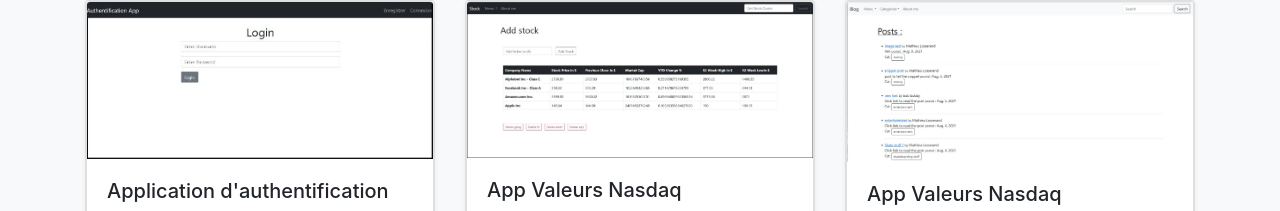
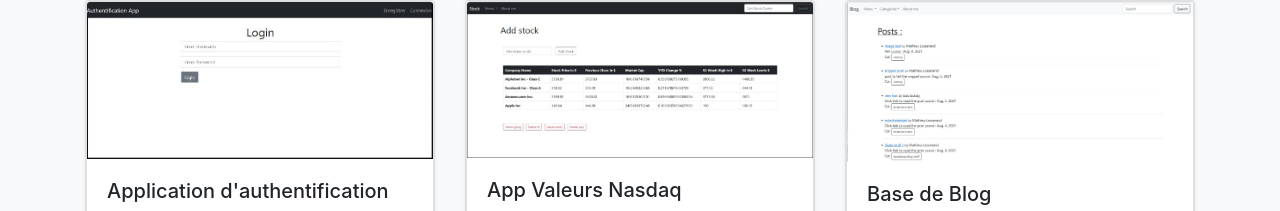
Before and after one commit to mathloss/site_perso_3, a plain HTML site: page index.html in a window 1280 px wide. Shown: the part 2765-2976 px from the top of the page. Drawn offline with nearby package versions, Linux system fonts and the light colour scheme; files that its build step writes are made by us from their sources.

Commit message:
correction blog1

```diff
--- a/index.html
+++ b/index.html
@@ -289,7 +289,7 @@
                 <div class="card" style="width: 100%;">
                   <img src="images/blog1.jpg" class="card-img-top" alt="...">
                   <div class="card-body">
-                    <h5 class="card-title">App Valeurs Nasdaq</h5>
+                    <h5 class="card-title">Base de Blog</h5>
                     <p class="card-text">Connaitre les détails de valeurs boursières.</p>
                     <a href="portfolio_s_blog1.html" class="btn btn-primary">Détails</a>
                     <a href="https://github.com/mathloss/blog1.git" class="btn btn-secondary" target="_blank">Code</a>
```
